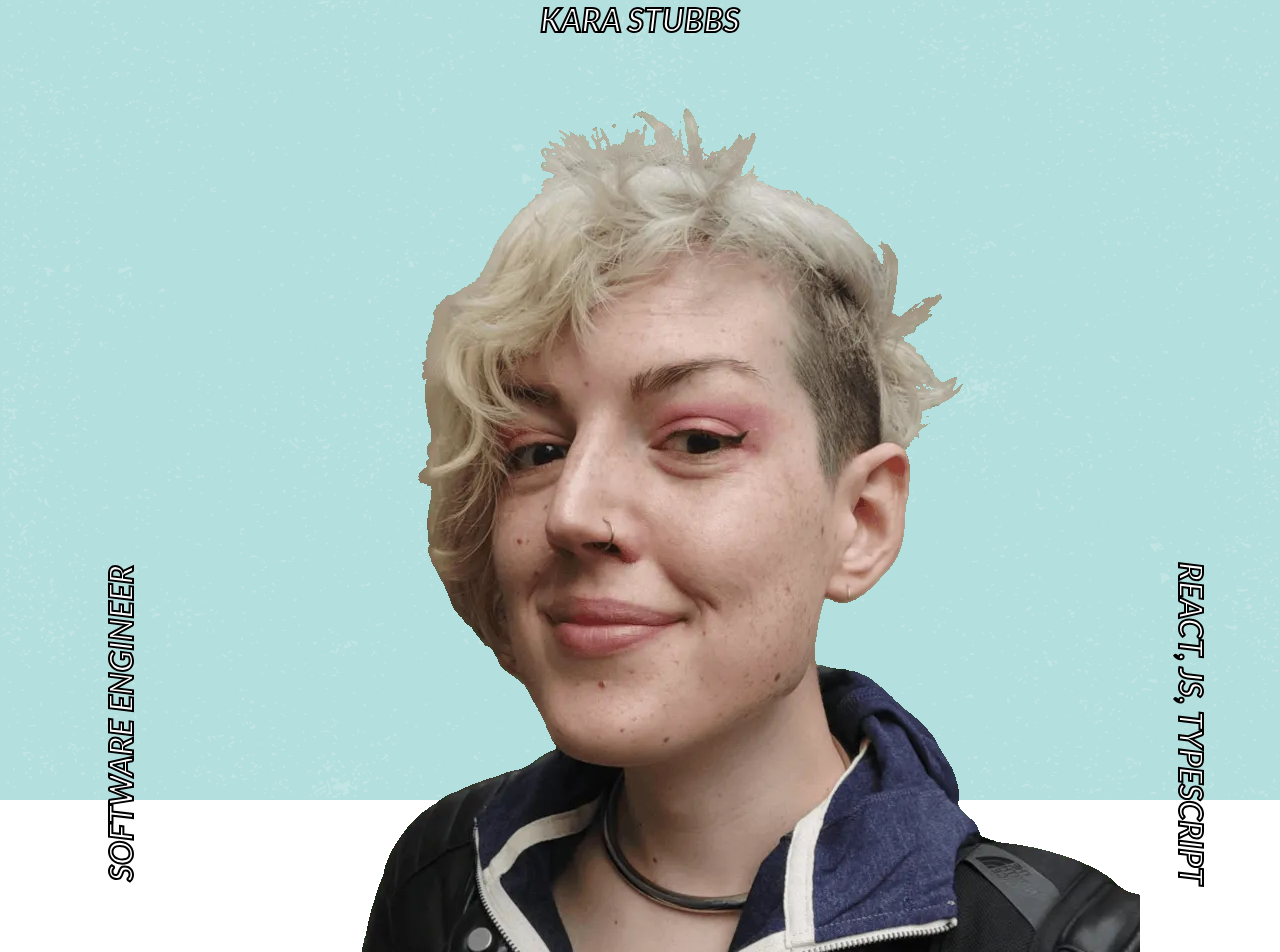
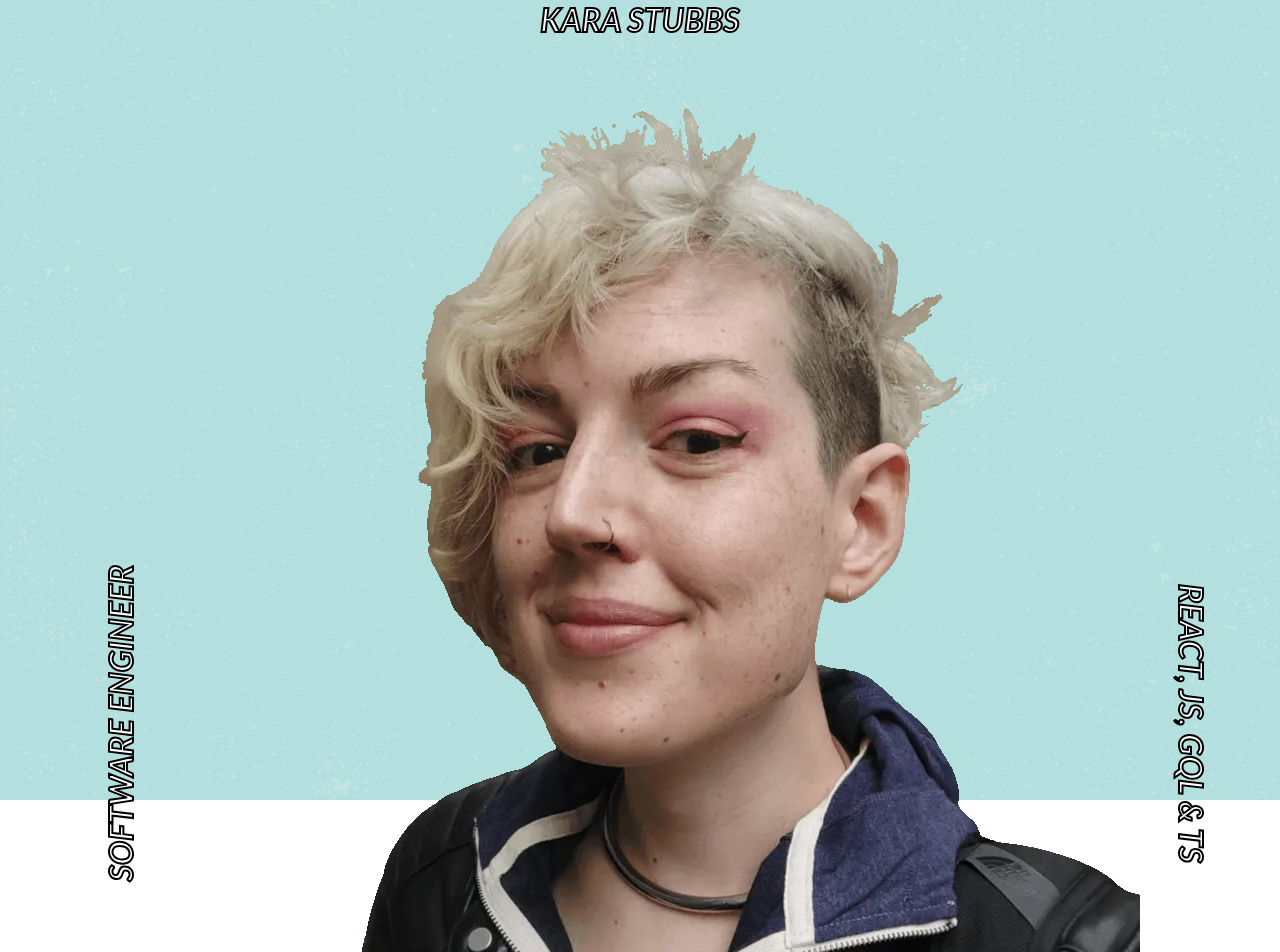
Before and after one commit to kiraarghy/svelte-landing-page, a Svelte app: page / in a window 1280 px wide. Shown: the top 952 px of the page. Built offline with nearby package versions, Linux system fonts and the light colour scheme.

Commit message:
add GQL and TS

```diff
--- a/src/App.svelte
+++ b/src/App.svelte
@@ -124,7 +124,7 @@
   <section class="container">
     <h1 class="text heading">KARA STUBBS</h1>
     <p class="text left">SOFTWARE ENGINEER</p>
-    <p class="text right">REACT, JS, TYPESCRIPT</p>
+    <p class="text right">REACT, JS, GQL & TS</p>
     <p class="text bottom">
       <a href="https://twitter.com/kiraarghy" rel="noreferrer" target="_blank">
         TWITTER,
```
